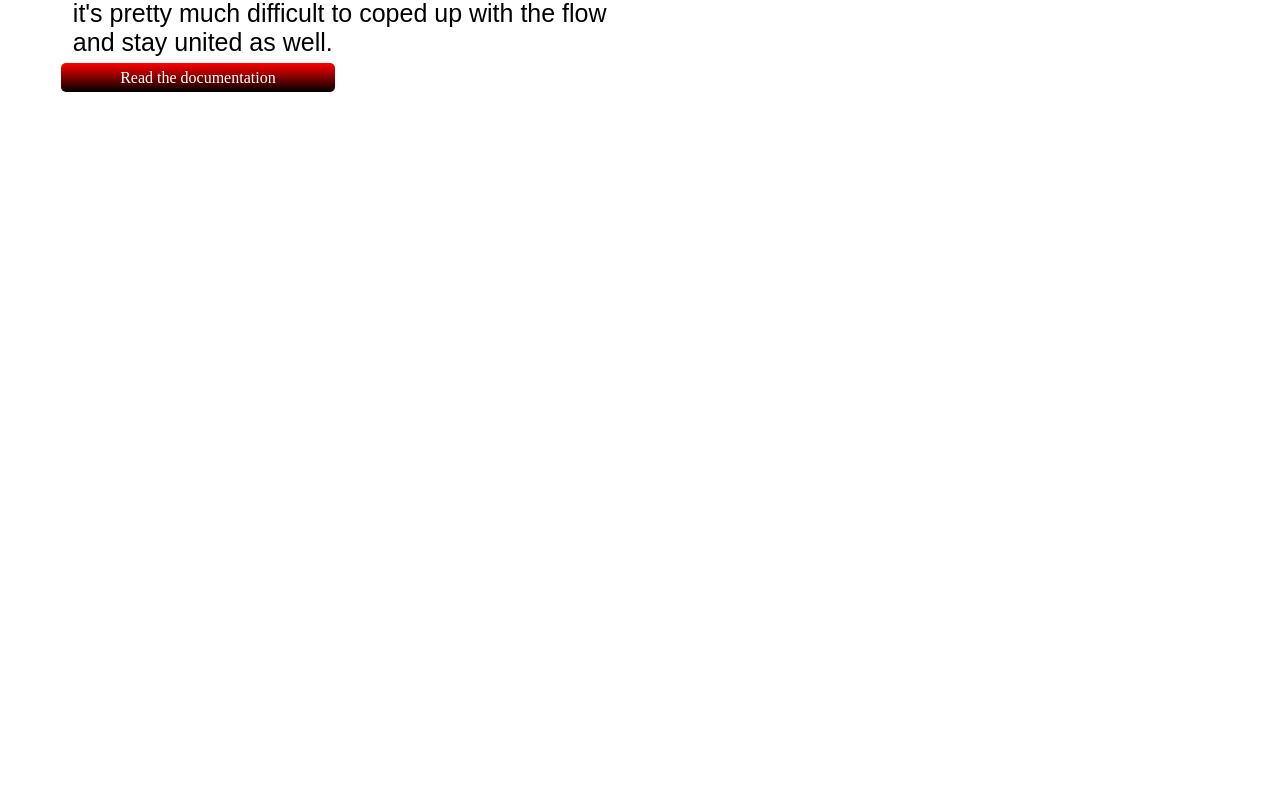
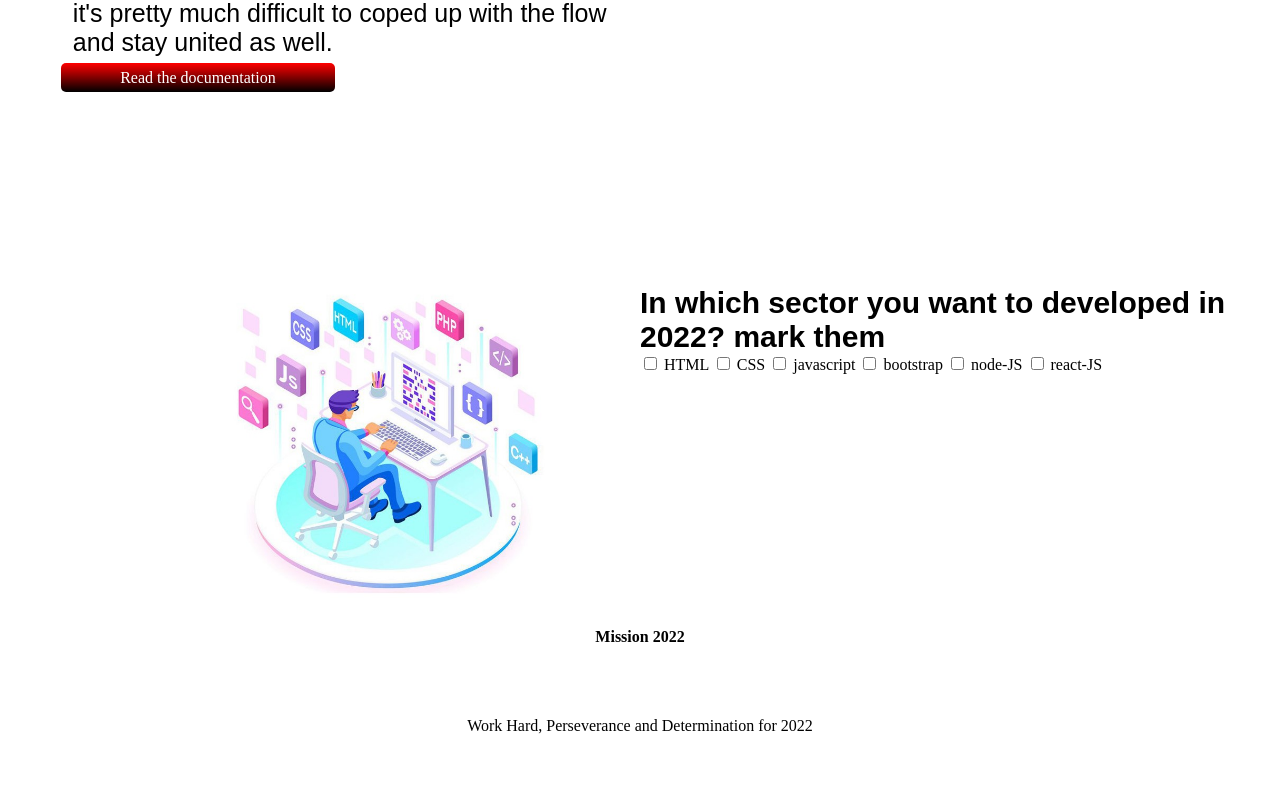
Before and after one commit to MeftaulHafiz/Mission-2022, a plain HTML site: page index.html in a window 1280 px wide. Shown: the part 1803-2592 px from the top of the page. Before the commit the page ends 1908 px from the top, so only its background shows below. Drawn offline with Linux system fonts and the light colour scheme.

Commit message:
project fully updated

```diff
--- a/index.html
+++ b/index.html
@@ -7,6 +7,7 @@
     <meta name="viewport" content="width=device-width, initial-scale=1.0">
     <title>mission-2022</title>
     <link rel="stylesheet" href="style.css">
+    <link rel="shortcut icon" href="images/shape-8.png" type="image/x-icon">
 </head>
 
 <body>
@@ -80,8 +81,40 @@
             <img src="images/project.png" alt="">
         </div>
     </section>
+    <section class="sec3">
+        <section>
+
+            <div class="body-width2">
+                <img src="images/WD0.png.jpg" alt="">
+            </div>
+            <div class="body-width2">
+                <h2>In which sector you want to developed in 2022? mark them</h2>
+                <input type="checkbox" id="HTML" name="HTML">
+                <label for="HTML">HTML</label>
+                <input type="checkbox" id="CSS" name="CSS">
+                <label for="CSS">CSS</label>
+                <input type="checkbox" id="javascript" name="javascript">
+                <label for="javascript">javascript</label>
+                <input type="checkbox" id="bootstrap" name="bootstrap">
+                <label for="bootstrap">bootstrap</label>
+                <input type="checkbox" id="node-JS" name="node-JS">
+                <label for="node-JS">node-JS</label>
+                <input type="checkbox" id="react-JS" name="react-JS">
+                <label for="react-JS">react-JS</label>
+
+            </div>
+        </section>
+    </section>
 
 
+    <footer>
+        <h4>
+            <center><b>Mission 2022</b></center>
+        </h4>
+        <p>
+            <center>Work Hard, Perseverance and Determination for 2022</center>
+        </p>
+    </footer>
 
 
 </body>
--- a/style.css
+++ b/style.css
@@ -123,3 +123,8 @@ section{
 .left-border{
     Border-left : 3px solid red;
 }
+section-5{
+    padding-top: 40%;
+    margin-left: 25px;
+}
+}
```
Also changed, not shown: images/WD0.png.jpg (added), images/WD03.jpg (added).
